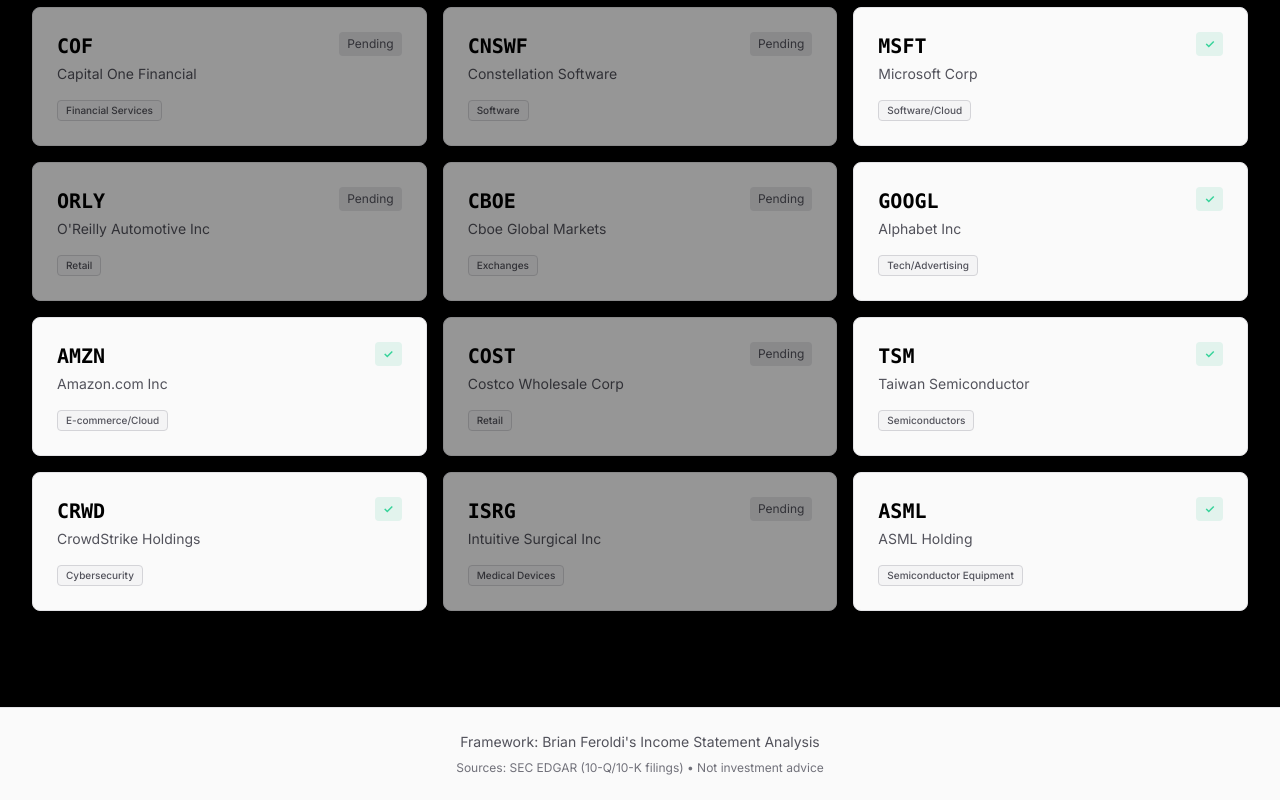
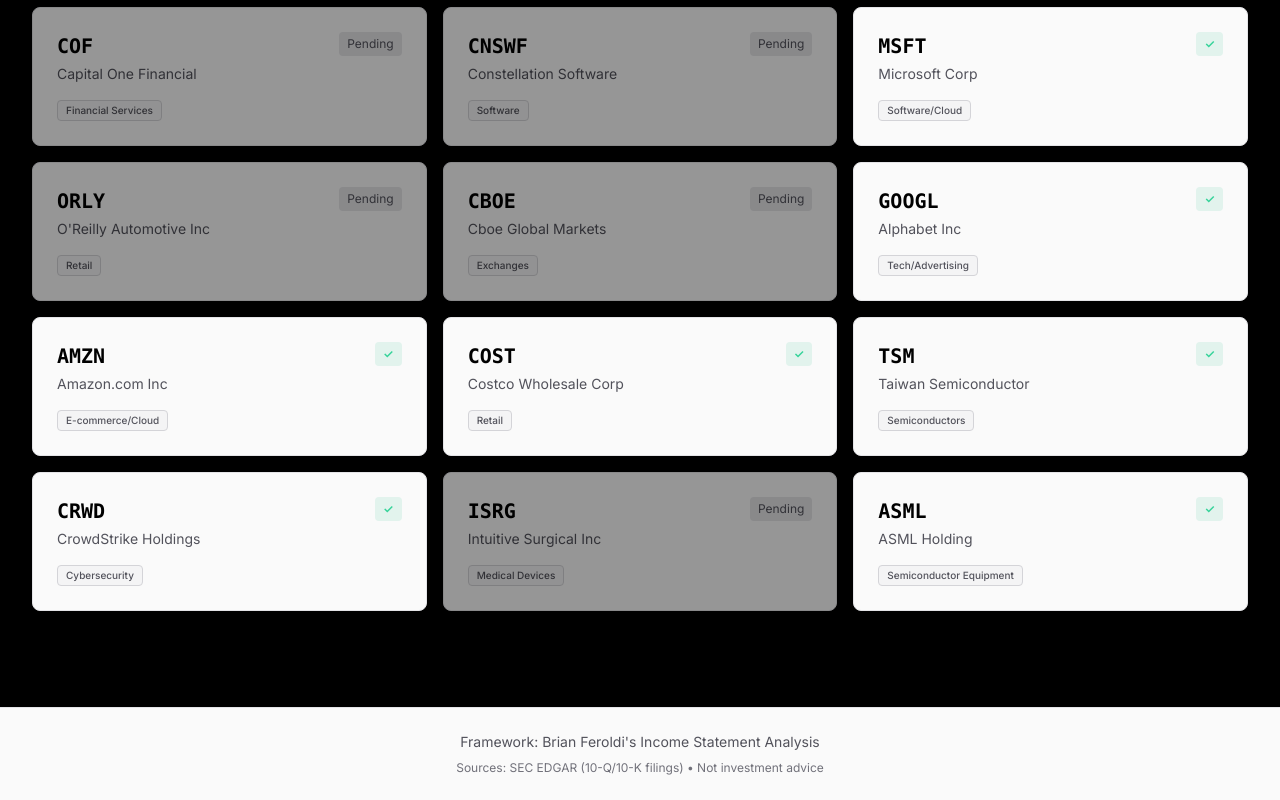
Before and after one commit to caretak3r/portfolio-analysis, a plain HTML site: page index.html in a window 1280 px wide. Shown: the part 719-1519 px from the top of the page. Drawn offline with nearby package versions, Linux system fonts and the light colour scheme.

Commit message:
Auto-update portfolio status: Add COST financial report

```diff
--- a/index.html
+++ b/index.html
@@ -241,11 +241,9 @@
                 "sector": "E-commerce/Cloud",
                 "status": "completed"
             },
-            "COST": {
-                "name": "Costco Wholesale Corp",
+            "COST": {"name": "Costco Wholesale Corp",
                 "symbol": "COST",
-                "sector": "Retail"
-            },
+                "sector": "Retail", "status": "completed"},
             "TSM": {
                 "name": "Taiwan Semiconductor",
                 "symbol": "TSM",
```
